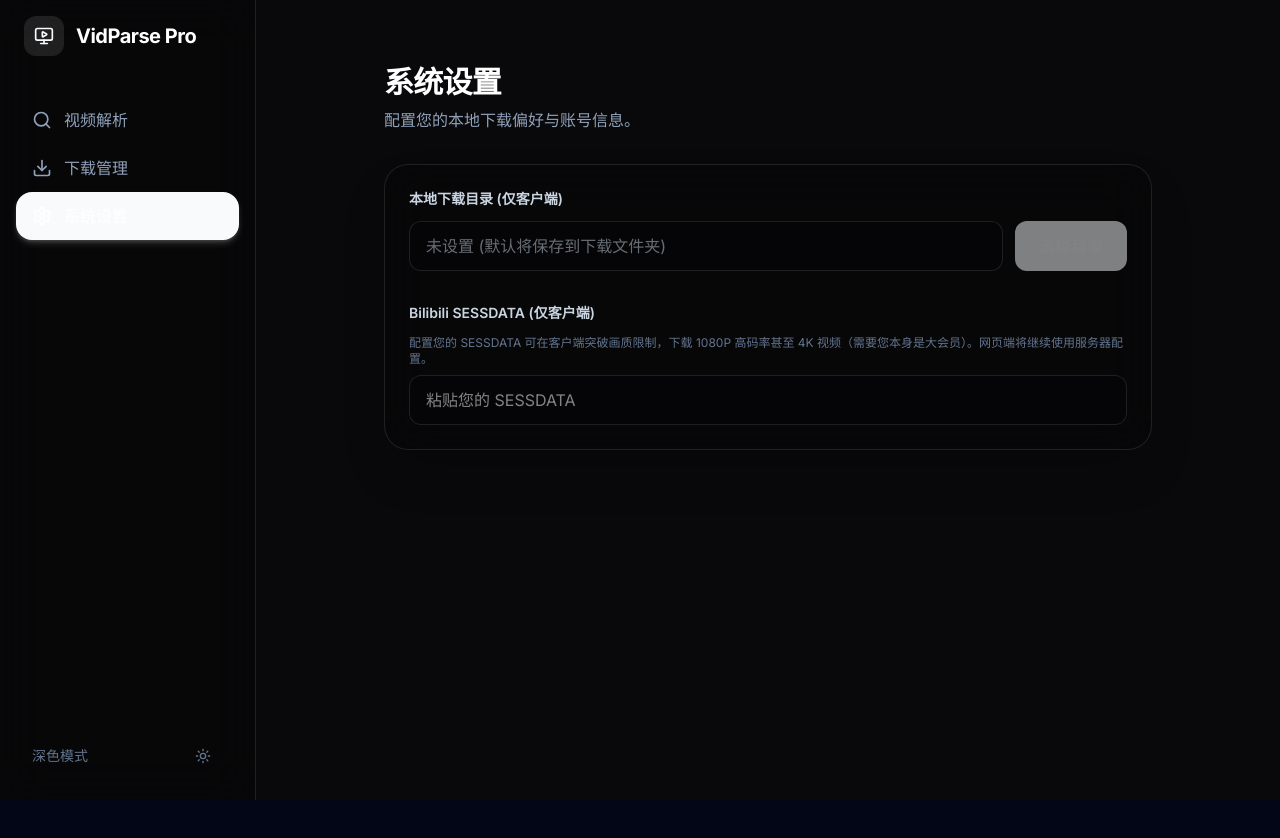
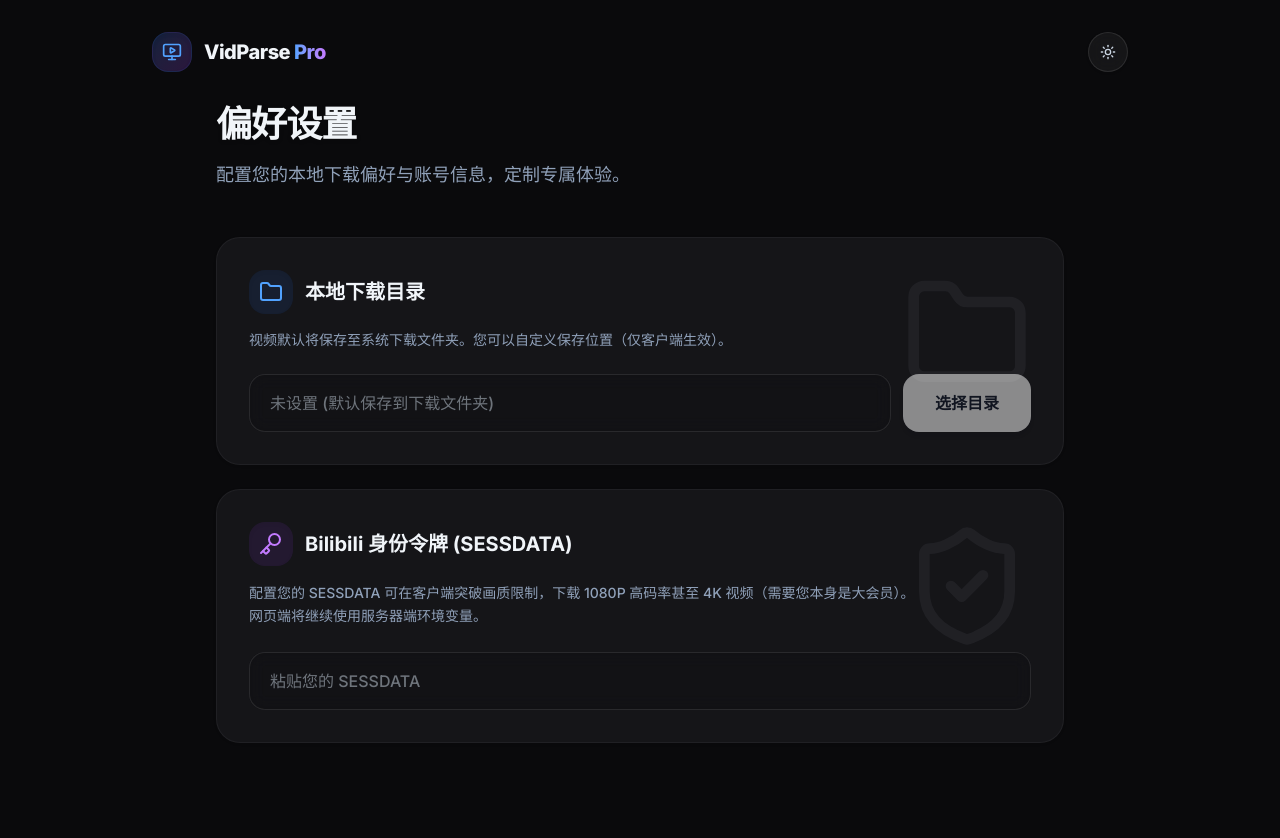
Before and after one commit to Eray114514/VidParse-Pro, a Next.js app: page /settings in a window 1280 px wide. Before the commit the page ends 800 px from the top, so only its background shows below. Built offline with nearby package versions, Linux system fonts and the light colour scheme.

Commit message:
style: completely redesign layout, remove sidebar, enhance dark mode contrast and smooth theme transitions

```diff
--- a/src/app/downloads/page.tsx
+++ b/src/app/downloads/page.tsx
@@ -1,9 +1,25 @@
+import { DownloadCloud } from "lucide-react";
+
 export default function DownloadsPage() {
   return (
-    <div className="max-w-3xl mx-auto w-full space-y-8">
-      <div className="space-y-2">
-        <h2 className="text-3xl font-bold tracking-tight">下载管理</h2>
-        <p className="text-slate-500 dark:text-slate-400">目前下载功能暂未接入进度展示，请前往设置的本地目录查看文件。</p>
+    <div className="w-full flex flex-col gap-8 pb-12 animate-in fade-in duration-500">
+      <div className="text-left space-y-4 mb-4">
+        <h2 className="text-4xl font-extrabold tracking-tight drop-shadow-sm">
+          下载记录
+        </h2>
+        <p className="text-lg text-slate-600 dark:text-slate-400 max-w-2xl leading-relaxed font-medium">
+          目前下载功能暂未接入进度展示，请前往设置的本地目录查看文件。
+        </p>
+      </div>
+
+      <div className="bg-white/70 dark:bg-[#1a1a1e]/70 backdrop-blur-xl p-12 rounded-3xl shadow-sm border border-slate-200/50 dark:border-white/5 flex flex-col items-center justify-center text-center min-h-[300px] transition-colors">
+        <div className="w-20 h-20 bg-slate-100 dark:bg-white/5 rounded-full flex items-center justify-center mb-6">
+          <DownloadCloud className="w-10 h-10 text-slate-400" />
+        </div>
+        <h3 className="text-xl font-bold mb-2">暂无下载记录</h3>
+        <p className="text-slate-500 dark:text-slate-400">
+          当您开始下载视频时，这里将显示下载任务状态。
+        </p>
       </div>
     </div>
   );
--- a/src/app/settings/page.tsx
+++ b/src/app/settings/page.tsx
@@ -2,6 +2,7 @@
 
 import { useState, useEffect } from "react";
 import { isTauri } from "@/lib/env";
+import { Folder, Key, ShieldCheck } from "lucide-react";
 
 export default function SettingsPage() {
   const [downloadPath, setDownloadPath] = useState("");
@@ -43,51 +44,76 @@ export default function SettingsPage() {
   if (!mounted) return null;
 
   return (
-    <div className="max-w-3xl mx-auto w-full space-y-8">
-      <div className="space-y-2">
-        <h2 className="text-3xl font-bold tracking-tight">系统设置</h2>
-        <p className="text-slate-500 dark:text-slate-400">配置您的本地下载偏好与账号信息。</p>
+    <div className="w-full flex flex-col gap-8 pb-12 animate-in fade-in duration-500">
+      <div className="text-left space-y-4 mb-4">
+        <h2 className="text-4xl font-extrabold tracking-tight drop-shadow-sm">
+          偏好设置
+        </h2>
+        <p className="text-lg text-slate-600 dark:text-slate-400 max-w-2xl leading-relaxed font-medium">
+          配置您的本地下载偏好与账号信息，定制专属体验。
+        </p>
       </div>
 
-      <div className="glass-panel p-6 rounded-3xl space-y-8 shadow-sm">
-        {/* 下载目录设置 */}
-        <div className="space-y-3">
-          <label className="block text-sm font-semibold text-slate-700 dark:text-slate-300">
-            本地下载目录 (仅客户端)
-          </label>
-          <div className="flex gap-3">
+      <div className="grid gap-6">
+        {/* Download Directory Card */}
+        <div className="bg-white/70 dark:bg-[#1a1a1e]/70 backdrop-blur-xl p-8 rounded-3xl shadow-sm border border-slate-200/50 dark:border-white/5 relative overflow-hidden group transition-colors">
+          <div className="absolute top-0 right-0 p-8 opacity-5 group-hover:opacity-10 transition-opacity pointer-events-none">
+            <Folder className="w-32 h-32" />
+          </div>
+          <div className="relative z-10 space-y-4">
+            <div className="flex items-center gap-3">
+              <div className="p-2.5 rounded-2xl bg-blue-500/10 text-blue-600 dark:text-blue-400 shadow-inner">
+                <Folder className="w-6 h-6" />
+              </div>
+              <h3 className="text-xl font-bold">本地下载目录</h3>
+            </div>
+            <p className="text-sm text-slate-500 dark:text-slate-400 font-medium">
+              视频默认将保存至系统下载文件夹。您可以自定义保存位置（仅客户端生效）。
+            </p>
+            <div className="flex gap-3 pt-2">
               <input
                 type="text"
                 readOnly
                 value={downloadPath}
-              placeholder="未设置 (默认将保存到下载文件夹)"
-              className="flex-1 bg-slate-100 dark:bg-black/20 border border-slate-200 dark:border-white/10 rounded-xl px-4 py-3 outline-none text-slate-600 dark:text-slate-300"
+                placeholder="未设置 (默认保存到下载文件夹)"
+                className="flex-1 bg-white/50 dark:bg-black/20 backdrop-blur-sm border border-slate-200 dark:border-white/10 rounded-2xl px-5 py-4 outline-none text-slate-700 dark:text-slate-300 font-medium transition-all"
               />
               <button
                 onClick={handleSelectDir}
                 disabled={!isTauri()}
-              className="px-6 py-3 bg-primary text-white rounded-xl font-medium hover:bg-primary/90 transition-colors disabled:opacity-50 disabled:cursor-not-allowed"
+                className="px-8 py-4 bg-slate-900 dark:bg-white text-white dark:text-slate-900 rounded-2xl font-bold transition-all duration-300 shadow-md hover:shadow-lg hover:-translate-y-0.5 disabled:opacity-50 disabled:cursor-not-allowed disabled:transform-none whitespace-nowrap"
               >
                 选择目录
               </button>
             </div>
           </div>
+        </div>
 
-        {/* SESSDATA 设置 */}
-        <div className="space-y-3">
-          <label className="block text-sm font-semibold text-slate-700 dark:text-slate-300">
-            Bilibili SESSDATA (仅客户端)
-          </label>
-          <p className="text-xs text-slate-500 mb-2">
-            配置您的 SESSDATA 可在客户端突破画质限制，下载 1080P 高码率甚至 4K 视频（需要您本身是大会员）。网页端将继续使用服务器配置。
+        {/* SESSDATA Card */}
+        <div className="bg-white/70 dark:bg-[#1a1a1e]/70 backdrop-blur-xl p-8 rounded-3xl shadow-sm border border-slate-200/50 dark:border-white/5 relative overflow-hidden group transition-colors">
+          <div className="absolute top-0 right-0 p-8 opacity-5 group-hover:opacity-10 transition-opacity pointer-events-none">
+            <ShieldCheck className="w-32 h-32" />
+          </div>
+          <div className="relative z-10 space-y-4">
+            <div className="flex items-center gap-3">
+              <div className="p-2.5 rounded-2xl bg-purple-500/10 text-purple-600 dark:text-purple-400 shadow-inner">
+                <Key className="w-6 h-6" />
+              </div>
+              <h3 className="text-xl font-bold">Bilibili 身份令牌 (SESSDATA)</h3>
+            </div>
+            <p className="text-sm text-slate-500 dark:text-slate-400 font-medium max-w-2xl leading-relaxed">
+              配置您的 SESSDATA 可在客户端突破画质限制，下载 1080P 高码率甚至 4K 视频（需要您本身是大会员）。网页端将继续使用服务器端环境变量。
             </p>
+            <div className="pt-2">
               <input
                 type="password"
                 value={sessdata}
                 onChange={handleSessdataChange}
                 placeholder="粘贴您的 SESSDATA"
-            className="w-full bg-slate-100 dark:bg-black/20 border border-slate-200 dark:border-white/10 rounded-xl px-4 py-3 outline-none focus:ring-2 focus:ring-primary/50"
+                className="w-full bg-white/50 dark:bg-black/20 backdrop-blur-sm border border-slate-200 dark:border-white/10 rounded-2xl px-5 py-4 outline-none focus:ring-2 focus:ring-purple-500/50 text-slate-700 dark:text-slate-300 font-medium transition-all"
               />
+            </div>
+          </div>
         </div>
       </div>
     </div>
--- a/src/components/layout/AppLayout.tsx
+++ b/src/components/layout/AppLayout.tsx
@@ -3,7 +3,7 @@
 import { useEffect, useState } from "react";
 import Link from "next/link";
 import { usePathname } from "next/navigation";
-import { motion } from "framer-motion";
+import { motion, AnimatePresence } from "framer-motion";
 import { Search, Settings, Download, MonitorPlay, Sun, Moon } from "lucide-react";
 import { useTheme } from "next-themes";
 import { isTauri } from "@/lib/env";
@@ -21,80 +21,96 @@ export default function AppLayout({ children }: { children: React.ReactNode }) {
 
   const navItems = [
     { name: "视频解析", href: "/", icon: Search },
-    { name: "下载管理", href: "/downloads", icon: Download },
-    { name: "系统设置", href: "/settings", icon: Settings },
+    { name: "下载记录", href: "/downloads", icon: Download },
+    { name: "偏好设置", href: "/settings", icon: Settings },
   ];
 
   if (!mounted) return null;
 
   return (
-    <div className="flex h-screen overflow-hidden bg-slate-50 dark:bg-[#09090b] text-slate-900 dark:text-white">
-      {/* Sidebar */}
-      <aside className="w-64 border-r border-slate-200 dark:border-white/10 bg-white/50 dark:bg-black/20 backdrop-blur-xl flex flex-col pt-4 pb-6">
-        {/* Logo */}
-        <div className="px-6 mb-10 flex items-center gap-3">
-          <div className="w-10 h-10 rounded-xl bg-primary/10 text-primary flex items-center justify-center">
-            <MonitorPlay className="w-5 h-5" />
-          </div>
-          <div className="font-bold text-xl tracking-tight">VidParse Pro</div>
+    <div className="flex flex-col min-h-screen bg-slate-50 dark:bg-[#0a0a0c] text-slate-900 dark:text-slate-100 transition-colors duration-500 selection:bg-blue-500/30">
+
+      {/* 沉浸式全局背景光效 */}
+      <div className="fixed inset-0 overflow-hidden pointer-events-none -z-10">
+        <div className="absolute top-[-15%] right-[-10%] w-[600px] h-[600px] bg-blue-500/10 dark:bg-blue-600/10 rounded-full mix-blend-multiply dark:mix-blend-screen filter blur-[120px] opacity-70 animate-blob"></div>
+        <div className="absolute bottom-[-15%] left-[-10%] w-[600px] h-[600px] bg-purple-500/10 dark:bg-purple-600/10 rounded-full mix-blend-multiply dark:mix-blend-screen filter blur-[120px] opacity-50 animate-blob" style={{ animationDelay: '3s' }}></div>
       </div>
 
-        {/* Nav Links */}
-        <nav className="flex-1 px-4 space-y-2">
+      {/* 桌面端：可拖拽区域 + 居中悬浮胶囊导航 */}
+      {isDesktop && (
+        <div
+          data-tauri-drag-region
+          className="fixed top-0 left-0 right-0 h-16 z-50 flex items-center justify-center select-none"
+        >
+           <div className="flex items-center gap-1 p-1.5 bg-white/70 dark:bg-[#1a1a1e]/70 backdrop-blur-xl border border-slate-200/50 dark:border-white/10 rounded-full shadow-sm pointer-events-auto">
              {navItems.map((item) => {
                 const isActive = pathname === item.href;
                 return (
-              <Link key={item.href} href={item.href}>
-                <div
-                  className={`flex items-center gap-3 px-4 py-3 rounded-2xl transition-all duration-200 cursor-pointer ${
-                    isActive
-                      ? "bg-primary text-white shadow-md shadow-primary/20"
-                      : "text-slate-600 dark:text-slate-400 hover:bg-slate-100 dark:hover:bg-white/5"
-                  }`}
-                >
-                  <item.icon className="w-5 h-5" />
-                  <span className="font-medium">{item.name}</span>
-                </div>
+                  <Link key={item.href} href={item.href} className="relative px-5 py-2 rounded-full text-sm font-semibold transition-colors z-10 flex items-center gap-2 group">
+                    {isActive && (
+                      <motion.div
+                        layoutId="desktop-nav-indicator"
+                        className="absolute inset-0 bg-white dark:bg-[#2a2a2e] rounded-full shadow-sm border border-slate-200/50 dark:border-white/5"
+                        transition={{ type: "spring", bounce: 0.2, duration: 0.6 }}
+                      />
+                    )}
+                    <item.icon className={`w-4 h-4 relative z-10 transition-colors duration-300 ${isActive ? 'text-blue-600 dark:text-blue-400' : 'text-slate-400 dark:text-slate-500 group-hover:text-slate-900 dark:group-hover:text-white'}`} />
+                    <span className={`relative z-10 transition-colors duration-300 ${isActive ? 'text-slate-900 dark:text-white' : 'text-slate-500 dark:text-slate-400 group-hover:text-slate-900 dark:group-hover:text-white'}`}>
+                      {item.name}
+                    </span>
                   </Link>
                 );
              })}
-        </nav>
+           </div>
+        </div>
+      )}
 
-        {/* Theme Toggle */}
-        <div className="px-8 mt-auto flex items-center justify-between text-sm text-slate-500">
-          <span>深色模式</span>
+      {/* 网页端：极简顶导 (不含侧边栏和底导，保持纯粹) */}
+      {!isDesktop && (
+        <header className="w-full flex justify-between items-center px-6 py-8 max-w-5xl mx-auto z-40 relative">
+          <Link href="/" className="flex items-center gap-3 cursor-pointer group">
+            <div className="w-10 h-10 rounded-2xl bg-gradient-to-br from-blue-500/20 to-purple-500/20 text-blue-600 dark:text-blue-400 flex items-center justify-center border border-blue-500/10 shadow-inner group-hover:scale-105 transition-transform duration-300">
+              <MonitorPlay className="w-5 h-5" />
+            </div>
+            <div className="font-extrabold text-xl tracking-tight">
+              VidParse <span className="text-transparent bg-clip-text bg-gradient-to-r from-blue-600 to-purple-600 dark:from-blue-400 dark:to-purple-400">Pro</span>
+            </div>
+          </Link>
           <button
             onClick={() => setTheme(theme === "dark" ? "light" : "dark")}
-            className="w-10 h-10 rounded-full flex items-center justify-center hover:bg-slate-200 dark:hover:bg-white/10 transition-colors"
+            className="w-10 h-10 rounded-full bg-white/50 dark:bg-white/5 backdrop-blur-md border border-slate-200/50 dark:border-white/10 flex items-center justify-center hover:bg-white dark:hover:bg-white/10 transition-all text-slate-700 dark:text-slate-300 shadow-sm active:scale-95"
+            aria-label="Toggle theme"
           >
             {theme === "dark" ? <Sun className="w-4 h-4" /> : <Moon className="w-4 h-4" />}
           </button>
-        </div>
-      </aside>
-
-      {/* Main Content Area */}
-      <main className="flex-1 flex flex-col relative overflow-hidden">
-        {/* Tauri Titlebar Drag Area */}
-        {isDesktop && (
-          <div
-            className="absolute top-0 left-0 right-0 h-10 z-50 flex items-center justify-end px-4"
-            style={{ WebkitAppRegion: "drag" } as any}
-          >
-            {/* Window controls (optional, if you want custom ones instead of native) */}
-          </div>
+        </header>
       )}
 
-        <div className="flex-1 overflow-y-auto p-8 relative z-10 pt-16">
+      {/* 桌面端主题切换悬浮按钮 (放置于右下角) */}
+      {isDesktop && (
+        <button
+          onClick={() => setTheme(theme === "dark" ? "light" : "dark")}
+          className="fixed bottom-8 right-8 w-12 h-12 z-50 rounded-full bg-white/80 dark:bg-[#1a1a1e]/80 backdrop-blur-xl border border-slate-200/50 dark:border-white/10 flex items-center justify-center hover:bg-white dark:hover:bg-[#2a2a2e] transition-all text-slate-700 dark:text-slate-300 shadow-lg active:scale-95 pointer-events-auto group"
+          aria-label="Toggle theme"
+        >
+          {theme === "dark" ? <Sun className="w-5 h-5 group-hover:rotate-45 transition-transform duration-500" /> : <Moon className="w-5 h-5 group-hover:-rotate-12 transition-transform duration-500" />}
+        </button>
+      )}
+
+      {/* 路由内容区 */}
+      <main className={`flex-1 flex flex-col relative w-full max-w-4xl mx-auto ${isDesktop ? 'pt-28 px-6' : 'px-6'} pb-12`}>
+        <AnimatePresence mode="wait">
           <motion.div
             key={pathname}
-            initial={{ opacity: 0, y: 10 }}
-            animate={{ opacity: 1, y: 0 }}
+            initial={{ opacity: 0, y: 10, filter: 'blur(4px)' }}
+            animate={{ opacity: 1, y: 0, filter: 'blur(0px)' }}
+            exit={{ opacity: 0, y: -10, filter: 'blur(4px)' }}
             transition={{ duration: 0.3 }}
-            className="h-full"
+            className="h-full w-full"
           >
             {children}
           </motion.div>
-        </div>
+        </AnimatePresence>
       </main>
     </div>
   );
```
Also changed, not shown: src/app/page.tsx (+5 -11 lines). Lines whose indentation alone changed are shown as unchanged.
